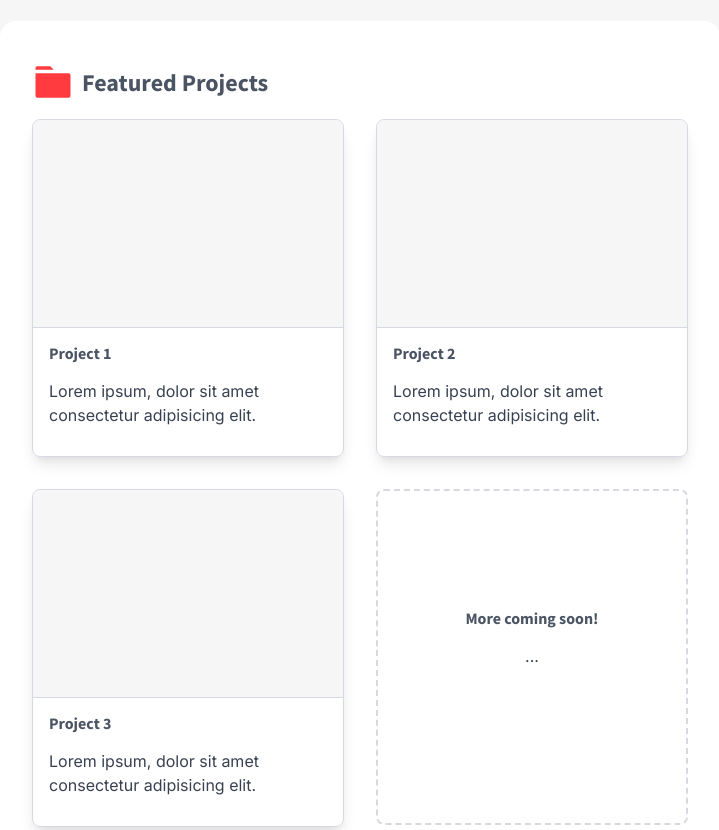
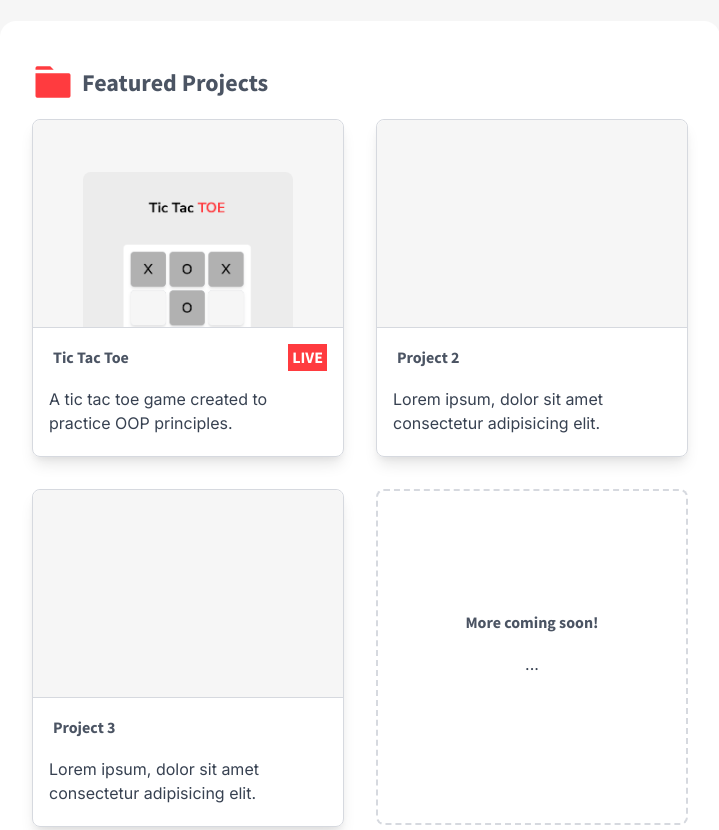
Before and after one commit to mavargas101/mavargas101.github.io, a plain HTML site: page index.html in a window 1280 px wide. Shown: the part 1097-1927 px from the top of the page, without its empty margins (280-999 px from the left). Drawn offline with Linux system fonts and the light colour scheme.

Commit message:
added first project to website

```diff
--- a/css/style.css
+++ b/css/style.css
@@ -34,6 +34,15 @@
     --navbar-icon-color:#9ca3af;
     --border-color: #9ca3af25;
     --image-background-color: #131319;
+}
+a:link{
+    color: #374151;
+}
+a:visited{
+    color: #a3282a;
+}
+a{
+    color: #374151;
 }
 html{
     background-color: var(--image-background-color);
@@ -289,8 +298,10 @@ nav{
     border: 1px solid var(--border-color);
     border-radius: .5em;
     max-width: 36rem;
+    text-decoration: none;
 }
 .project-card-image{
+    display: flex;
     background-color: var(--image-background-color);
     width: 100%;
     height: 13rem;
@@ -298,6 +309,15 @@ nav{
     border-top-left-radius: .5em;
     border-top-right-radius: .5em;
 }
+.project-card-image > img{
+    max-width: 100%;
+    max-height: 75%;
+    margin: auto auto 0 auto;
+    border-top-left-radius: .5em;
+    border-top-right-radius: .5em;
+
+}
+
 .project-card-description{
     width: 100%;
     height: 8rem;
@@ -313,8 +333,13 @@ nav{
 
     transition: 200ms;
 }
-.project-card-description h3{
-    margin:auto;
+.project-card-description h4{
+    padding: 0.25rem;
+}
+.live-button{
+    background-color: #FF3B3F;
+    color:white;
+
 }
 .coming-soon-card{
     height: 21rem;
--- a/index.html
+++ b/index.html
@@ -161,14 +161,20 @@
         </div>
 
         <div class="grid">
-            <div class="flex project-card box-shadow clickable">
-                <div class="project-card-image"></div>
+            <a href="https://www.miguelvargas.dev/tic-tac-toe/" class="flex project-card box-shadow">
+                <div class="project-card-image">
+                    <img src="img/tictactoe.png" alt="" class="project-cart-image-i">
+                </div>
                 <div class="project-card-description">
-                    <h4 class="transition">Project 1</h4>
-                    <p>Lorem ipsum, dolor sit amet consectetur adipisicing elit.</p>
+                    <div class="flex-row flex-space-between">
+                        <h4 class="transition">Tic Tac Toe</h4>
+                        <h4 class="live-button">LIVE</h4>
+                    </div>
+
+                    <p>A tic tac toe game created to practice OOP principles.</p>
                     <!-- <div>Live Site</div> -->
                 </div>
-            </div>
+            </a>
             <div class="flex project-card box-shadow clickable">
                 <div class="project-card-image"></div>
                 <div class="project-card-description">
```
Also changed, not shown: img/tictactoe.png (added).
